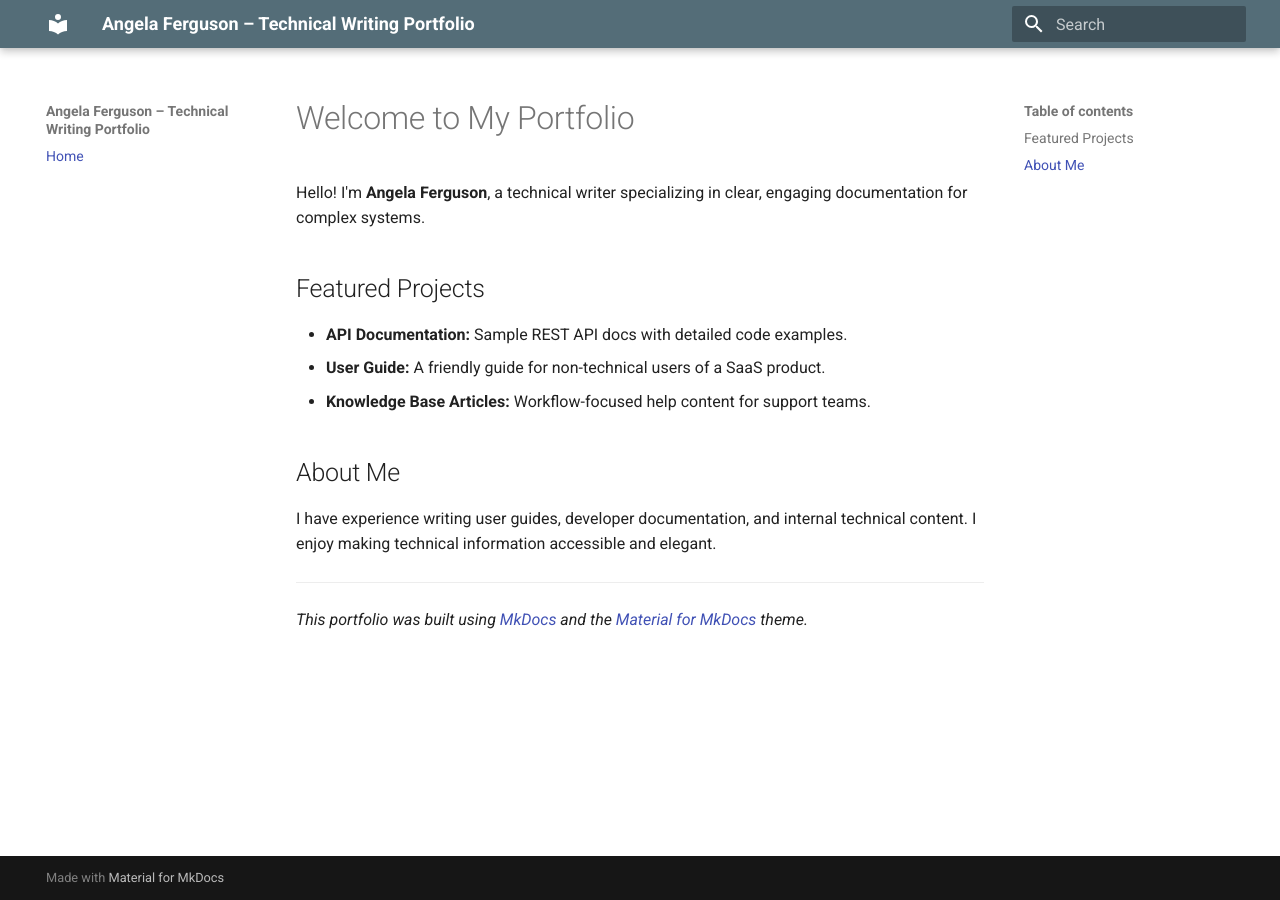
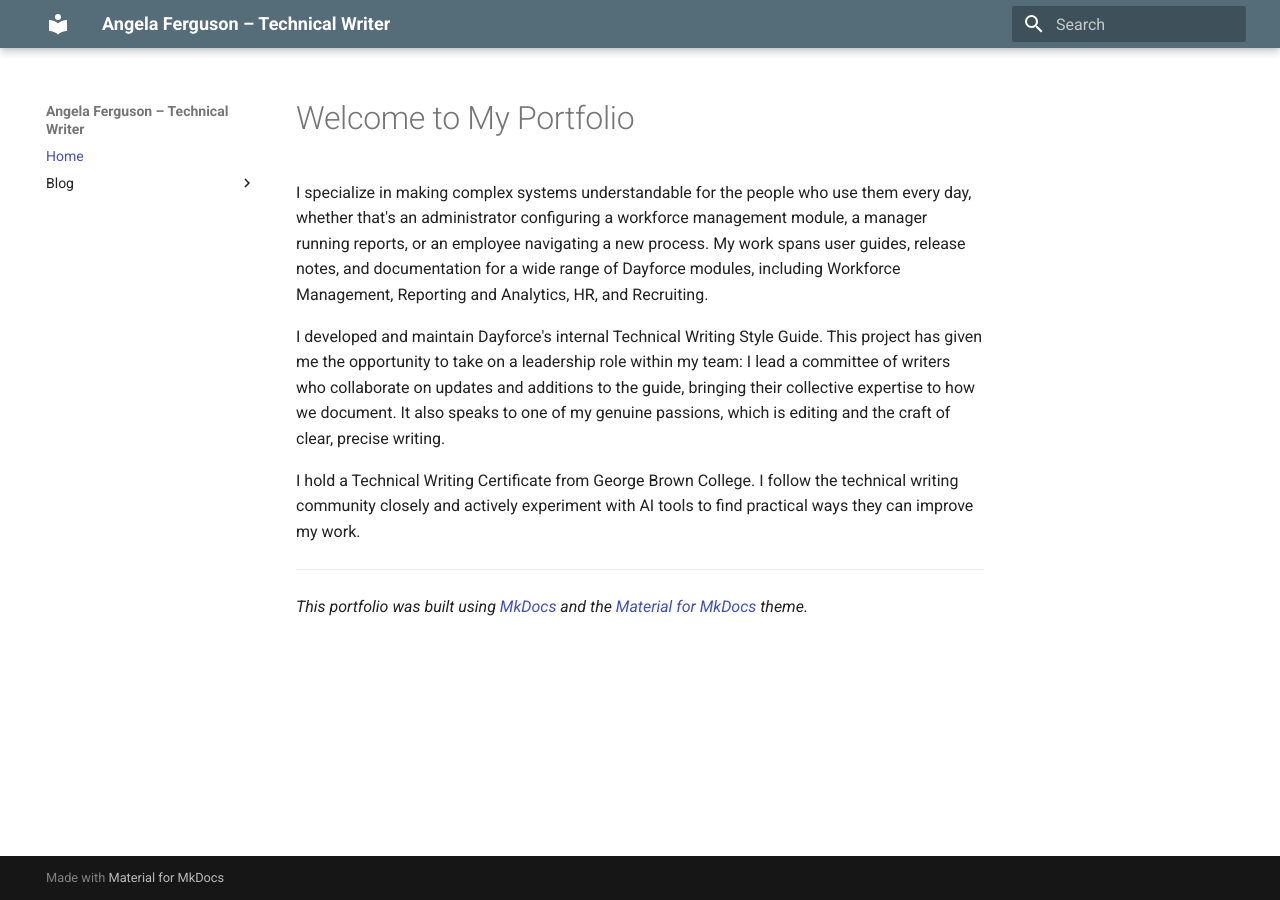
Before and after one commit to angelaferguson/portfolio, an MkDocs documentation site: the page built from docs/index.md, in a window 1280 px wide. Built offline with MkDocs 1.6.1 and Material for MkDocs 9.7.7, drawn with Linux system fonts in a browser that asks for light colours.

Commit message:
Update home page intro

```diff
--- a/docs/index.md
+++ b/docs/index.md
@@ -1,16 +1,10 @@
 # Welcome to My Portfolio
 
-Hello! I'm **Angela Ferguson**, a technical writer specializing in clear, engaging documentation for complex systems.
+I specialize in making complex systems understandable for the people who use them every day, whether that's an administrator configuring a workforce management module, a manager running reports, or an employee navigating a new process. My work spans user guides, release notes, and documentation for a wide range of Dayforce modules, including Workforce Management, Reporting and Analytics, HR, and Recruiting.
 
-## Featured Projects
+I developed and maintain Dayforce's internal Technical Writing Style Guide. This project has given me the opportunity to take on a leadership role within my team: I lead a committee of writers who collaborate on updates and additions to the guide, bringing their collective expertise to how we document. It also speaks to one of my genuine passions, which is editing and the craft of clear, precise writing.
 
-- **API Documentation:** Sample REST API docs with detailed code examples.
-- **User Guide:** A friendly guide for non-technical users of a SaaS product.
-- **Knowledge Base Articles:** Workflow-focused help content for support teams.
-
-## About Me
-
-I have experience writing user guides, developer documentation, and internal technical content. I enjoy making technical information accessible and elegant.
+I hold a Technical Writing Certificate from George Brown College. I follow the technical writing community closely and actively experiment with AI tools to find practical ways they can improve my work.
 
 ---
 
--- a/mkdocs.yml
+++ b/mkdocs.yml
@@ -1,4 +1,5 @@
-site_name: Angela Ferguson – Technical Writing Portfolio
+site_name: Angela Ferguson – Technical Writer
+site_url: https://flawlesswords.com
 theme:
   name: material
   palette:
@@ -6,3 +7,11 @@ theme:
     accent: deep purple
 nav:
   - Home: index.md
+  - Blog:
+    - Blog Home: blog/index.md
+    - Vibecoding with Docs as Code: blog/Vibecoding with Docs as Code.md
+strict: true
+
+plugins:
+  - search
+  - blog
```
